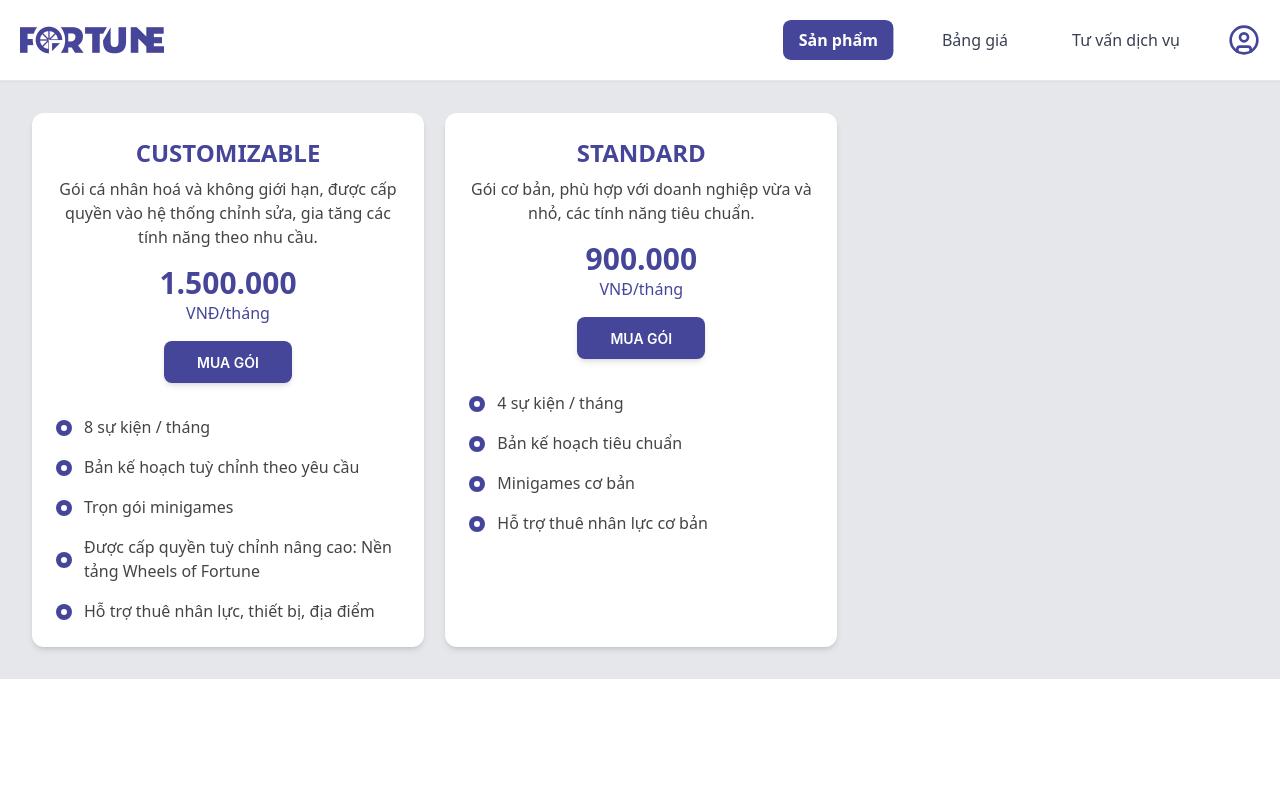
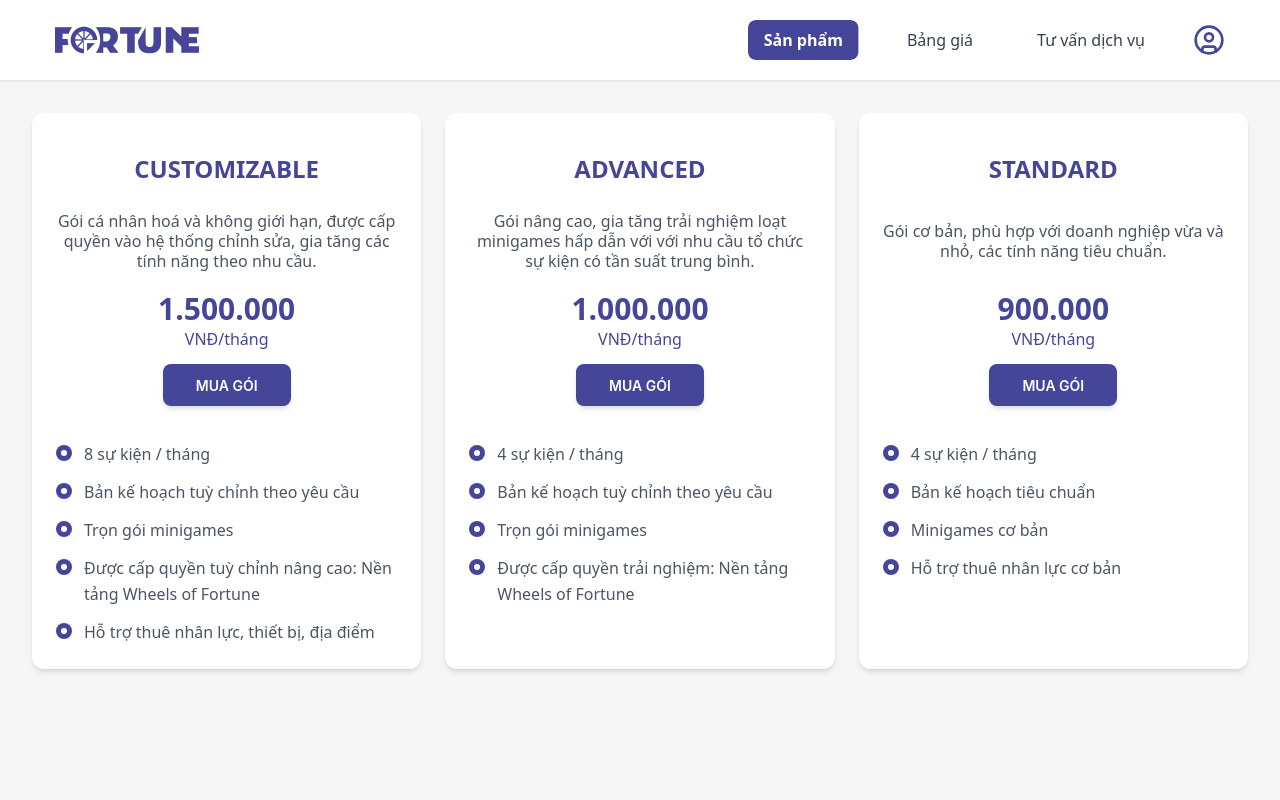
Before and after one commit to nightfury0411/fortune-fe, a React (Vite) app: page / in a window 1280 px wide. Shown: the top 800 px of the page. Built offline with nearby package versions, Linux system fonts and the light colour scheme; no server answers.

Commit message:
fix packages

```diff
--- a/src/components/PackageCard.jsx
+++ b/src/components/PackageCard.jsx
@@ -1,4 +1,5 @@
 import { Button } from 'antd';
+import React from 'react';
 
 const packages = [
   {
@@ -12,6 +13,18 @@ const packages = [
       'Trọn gói minigames',
       'Được cấp quyền tuỳ chỉnh nâng cao: Nền tảng Wheels of Fortune',
       'Hỗ trợ thuê nhân lực, thiết bị, địa điểm',
+    ],
+  },
+  {
+    title: 'ADVANCED',
+    description:
+      'Gói nâng cao, gia tăng trải nghiệm loạt minigames hấp dẫn với với nhu cầu tổ chức sự kiện có tần suất trung bình.',
+    price: '1.000.000 VNĐ/tháng',
+    features: [
+      '4 sự kiện / tháng',
+      'Bản kế hoạch tuỳ chỉnh theo yêu cầu',
+      'Trọn gói minigames',
+      'Được cấp quyền trải nghiệm: Nền tảng Wheels of Fortune',
     ],
   },
   {
@@ -31,17 +44,28 @@ const packages = [
 const PackageCard = ({ pkg }) => {
   const [priceValue, priceUnit] = pkg.price.split(' ');
   return (
-    <div className="bg-white w-[392px] rounded-xl p-6 shadow-md flex flex-col justify-between h-full">
-      <div>
-        <div className="flex flex-col items-center mb-4 justify-center">
-          <h2 className="text-2xl font-bold text-primary mb-2">{pkg.title}</h2>
-          <p className="text-[#444444] font-medium mb-4 text-center">
+    <div className="bg-white w-[392px] rounded-xl p-6 shadow-md">
+      <div className="flex flex-col items-center mb-6">
+        <div className="h-16 flex items-center justify-center">
+          <h2 className="text-2xl font-bold text-primary text-center">
+            {pkg.title}
+          </h2>
+        </div>
+
+        <div className="h-20 flex items-center justify-center">
+          <p className="text-gray-600 font-medium text-center leading-tight">
             {pkg.description}
           </p>
-          <div className="text-3xl font-semibold text-primary mb-4 text-center">
+        </div>
+
+        <div className="h-20 flex flex-col items-center justify-center">
+          <div className="text-3xl font-semibold text-primary text-center">
             {priceValue}
             <span className="block text-base font-medium">{priceUnit}</span>
           </div>
+        </div>
+
+        <div className="h-12 flex items-center justify-center mt-2 ">
           <Button
             type="primary"
             className="text-white font-semibold px-8 shadow-md !py-5 rounded-lg mb-4 transition"
@@ -49,15 +73,19 @@ const PackageCard = ({ pkg }) => {
             MUA GÓI
           </Button>
         </div>
+      </div>
 
-        <div className="flex flex-col items-start space-y-4">
+      <div className="min-h-[200px] flex flex-col justify-start">
+        <div className="flex flex-col space-y-3">
           {pkg.features.map((feature, index) => (
-            <div key={index} className="flex items-center jus">
-              <div className="relative w-4 h-4 mt-0.5 mr-3 flex-shrink-0">
-                <span className="absolute w-4 h-4 bg-primary rounded-full"></span>
+            <div key={index} className="flex items-start">
+              <div className="relative w-4 h-4 mt-1 mr-3 flex-shrink-0">
+                <span className="absolute w-4 h-4 bg-primary text-primary rounded-full"></span>
                 <span className="absolute w-1.5 h-1.5 bg-white rounded-full top-1/2 left-1/2 transform -translate-x-1/2 -translate-y-1/2"></span>
               </div>
-              <span className="text-[#444444] font-medium">{feature}</span>
+              <span className="text-gray-600 font-medium leading-relaxed">
+                {feature}
+              </span>
             </div>
           ))}
         </div>
@@ -68,15 +96,13 @@ const PackageCard = ({ pkg }) => {
 
 const Packages = () => {
   return (
-    <div className="bg-gray-200 p-8">
-      <div className="grid grid-cols-1 sm:grid-cols-2 md:grid-cols-3 gap-6">
-        {packages.map((pkg, index) => (
-          <PackageCard key={index} pkg={pkg} />
-        ))}
-        {packages.length < 3 &&
-          Array.from({ length: 3 - packages.length }).map((_, i) => (
-            <div key={`empty-${i}`} className="bg-transparent h-full"></div>
+    <div className="bg-gray-200 p-8 min-h-screen">
+      <div className="max-w-7xl mx-auto">
+        <div className="grid grid-cols-1 md:grid-cols-2 lg:grid-cols-3 gap-6 justify-items-center">
+          {packages.map((pkg, index) => (
+            <PackageCard key={index} pkg={pkg} />
           ))}
+        </div>
       </div>
     </div>
   );
--- /dev/null
+++ b/src/components/packages/card/index.jsx
@@ -0,0 +1,61 @@
+import { Button, message } from 'antd';
+
+const PackageCard = ({ pkg }) => {
+  const [priceValue, priceUnit] = pkg.price.split(' ');
+  const handleBuyPackage = () => {
+    message.info('Tính năng đang được phát triển');
+  };
+
+  return (
+    <div className="bg-white max-w-[392px] rounded-xl p-6 shadow-md">
+      <div className="flex flex-col items-center mb-6">
+        <div className="h-16 flex items-center justify-center">
+          <h2 className="text-2xl font-bold text-primary text-center">
+            {pkg.title}
+          </h2>
+        </div>
+
+        <div className="h-20 flex items-center justify-center">
+          <p className="text-gray-600 font-medium text-center leading-tight">
+            {pkg.description}
+          </p>
+        </div>
+
+        <div className="h-20 flex flex-col items-center justify-center">
+          <div className="text-3xl font-semibold text-primary text-center">
+            {priceValue}
+            <span className="block text-base font-medium">{priceUnit}</span>
+          </div>
+        </div>
+
+        <div className="h-12 flex items-center justify-center mt-2 ">
+          <Button
+            onClick={handleBuyPackage}
+            type="primary"
+            className="text-white font-semibold px-8 shadow-md !py-5 rounded-lg mb-4 transition"
+          >
+            MUA GÓI
+          </Button>
+        </div>
+      </div>
+
+      <div className="min-h-[200px] flex flex-col justify-start">
+        <div className="flex flex-col space-y-3">
+          {pkg.features.map((feature, index) => (
+            <div key={index} className="flex items-start">
+              <div className="relative w-4 h-4 mt-1 mr-3 flex-shrink-0">
+                <span className="absolute w-4 h-4 bg-primary text-primary rounded-full"></span>
+                <span className="absolute w-1.5 h-1.5 bg-white rounded-full top-1/2 left-1/2 transform -translate-x-1/2 -translate-y-1/2"></span>
+              </div>
+              <span className="text-gray-600 font-medium leading-relaxed">
+                {feature}
+              </span>
+            </div>
+          ))}
+        </div>
+      </div>
+    </div>
+  );
+};
+
+export default PackageCard;
--- /dev/null
+++ b/src/components/packages/index.jsx
@@ -0,0 +1,56 @@
+import PackageCard from './card';
+
+const Packages = () => {
+  const packages = [
+    {
+      title: 'CUSTOMIZABLE',
+      description:
+        'Gói cá nhân hoá và không giới hạn, được cấp quyền vào hệ thống chỉnh sửa, gia tăng các tính năng theo nhu cầu.',
+      price: '1.500.000 VNĐ/tháng',
+      features: [
+        '8 sự kiện / tháng',
+        'Bản kế hoạch tuỳ chỉnh theo yêu cầu',
+        'Trọn gói minigames',
+        'Được cấp quyền tuỳ chỉnh nâng cao: Nền tảng Wheels of Fortune',
+        'Hỗ trợ thuê nhân lực, thiết bị, địa điểm',
+      ],
+    },
+    {
+      title: 'ADVANCED',
+      description:
+        'Gói nâng cao, gia tăng trải nghiệm loạt minigames hấp dẫn với với nhu cầu tổ chức sự kiện có tần suất trung bình.',
+      price: '1.000.000 VNĐ/tháng',
+      features: [
+        '4 sự kiện / tháng',
+        'Bản kế hoạch tuỳ chỉnh theo yêu cầu',
+        'Trọn gói minigames',
+        'Được cấp quyền trải nghiệm: Nền tảng Wheels of Fortune',
+      ],
+    },
+    {
+      title: 'STANDARD',
+      description:
+        'Gói cơ bản, phù hợp với doanh nghiệp vừa và nhỏ, các tính năng tiêu chuẩn.',
+      price: '900.000 VNĐ/tháng',
+      features: [
+        '4 sự kiện / tháng',
+        'Bản kế hoạch tiêu chuẩn',
+        'Minigames cơ bản',
+        'Hỗ trợ thuê nhân lực cơ bản',
+      ],
+    },
+  ];
+
+  return (
+    <div className="p-8">
+      <div className="max-w-7xl mx-auto">
+        <div className="grid grid-cols-1 md:grid-cols-2 lg:grid-cols-3 gap-6 justify-items-center">
+          {packages.map((pkg, index) => (
+            <PackageCard key={index} pkg={pkg} />
+          ))}
+        </div>
+      </div>
+    </div>
+  );
+};
+export default Packages;
--- a/src/constants/index.js
+++ b/src/constants/index.js
@@ -4,6 +4,8 @@ const PATH_NAME = {
   NOT_FOUND: '*',
   MEMBER: '/member',
   ADMIN: '/admin',
+  COST: '/cost',
+  SERVICE: '/service',
 };
 
 const NAV_ELEMENTS = [
--- /dev/null
+++ b/src/pages/cost/index.tsx
@@ -0,0 +1,7 @@
+import React from 'react';
+
+const Cost = () => {
+  return <div>Cost</div>;
+};
+
+export default Cost;
--- a/src/pages/landing/index.jsx
+++ b/src/pages/landing/index.jsx
@@ -1,9 +1,9 @@
-import PackageCard from '../../components/PackageCard';
+import Packages from '../../components/packages';
 
 const LandingPage = () => {
   return (
-    <div>
-      <PackageCard />
+    <div className="bg-sub3 min-h-screen">
+      <Packages />
     </div>
   );
 };
--- /dev/null
+++ b/src/pages/service/index.jsx
@@ -0,0 +1,7 @@
+import React from 'react';
+
+const Service = () => {
+  return <div>Service</div>;
+};
+
+export default Service;
--- a/src/routes/index.jsx
+++ b/src/routes/index.jsx
@@ -10,6 +10,8 @@ import GuestRoute from './GuestRoute';
 
 const LandingPage = lazy(() => import('../pages/landing'));
 const AdminHome = lazy(() => import('../pages/admin'));
+const ServicePage = lazy(() => import('../pages/service'));
+const CostPage = lazy(() => import('../pages/cost'));
 
 const withSuspense = (Component) => (
   <Suspense
@@ -34,6 +36,14 @@ const router = createBrowserRouter([
       {
         path: PATH_NAME.HOME,
         element: withSuspense(LandingPage),
+      },
+      {
+        path: PATH_NAME.SERVICE,
+        element: withSuspense(ServicePage),
+      },
+      {
+        path: PATH_NAME.COST,
+        element: withSuspense(CostPage),
       },
       // {
       //   element: <MemberRoutes />,
--- a/tailwind.config.js
+++ b/tailwind.config.js
@@ -2,9 +2,21 @@
 export default {
   content: ['./index.html', './src/**/*.{js,ts,jsx,tsx}'],
   theme: {
+    container: {
+      center: true,
+      padding: '15px',
+      screens: {
+        'max-513': { max: '513px' },
+        sm: '640px',
+        md: '768px',
+        lg: '992px',
+        xl: '1200px',
+      },
+    },
     extend: {
       colors: {
         primary: '#454699',
+        sub3: '#F6F6F6',
       },
     },
   },
```
